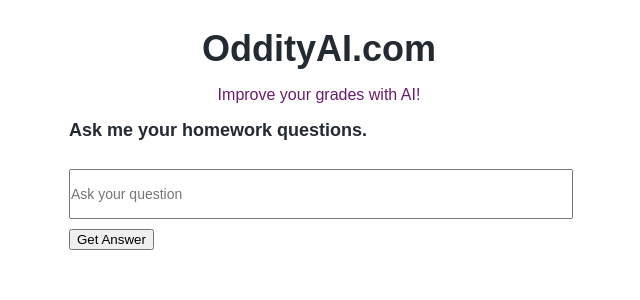
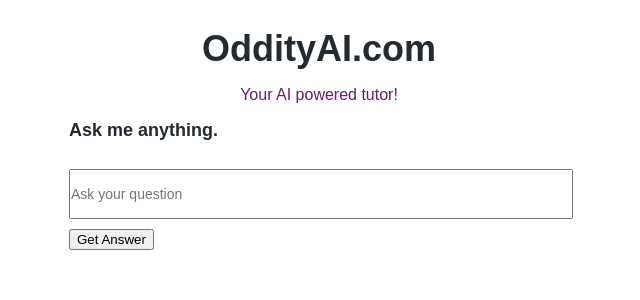
Before and after one commit to oddityai/oddity-front-end, a Next.js app: page / in a window 1280 px wide. Shown: the top 300 px of the page, without its empty margins (321-961 px from the left). Built offline with nearby package versions, Linux system fonts and the light colour scheme; what pdfmake would draw is missing.

Commit message:
update copy

```diff
--- a/pages/index.js
+++ b/pages/index.js
@@ -6,10 +6,8 @@ import pdfMake from "pdfmake/build/pdfmake";
 import pdfFonts from "pdfmake/build/vfs_fonts";
 import htmlToPdfmake from "html-to-pdfmake";
 import { jsPDF } from "jspdf";
-import Loader from "../public/Loader.gif";
-import Loader2 from "../public/Loader.svg";
 import Logo from "../public/logo.png";
-
+import LogRocket from "logrocket";
 pdfMake.vfs = pdfFonts.pdfMake.vfs;
 
 const test = [];
@@ -76,6 +74,19 @@ export default function Home() {
   //   }
   // }, [result]);
 
+  useEffect(() => {
+    if (window.location.href.includes("oddityai")) {
+      LogRocket.init("nzb3qh/oddity-ai");
+      // the below i to identify users when i add auth0
+      // LogRocket.identify("THE_USER_ID_IN_YOUR_APP", {
+      //   name: "James Morrison",
+      //   email: "jamesmorrison@example.com",
+      //   // Add your own custom user variables here, ie:
+      //   subscriptionType: "pro",
+      // });
+    }
+  }, []);
+
   return (
     <div>
       <>
@@ -98,7 +109,7 @@ export default function Home() {
             OddityAI.com
           </h1>
           <p style={{ color: "#6B1B6F" }} id="call-to-action">
-            Improve your grades with AI!
+            Your AI powered tutor!
           </p>
           <div
             clasName="container"
@@ -112,7 +123,7 @@ export default function Home() {
               }}
               id="form-title"
             >
-              Ask me your homework questions.
+              Ask me anything.
             </p>
             {isLoading ? (
               <div style={{ textAlign: "center" }}>
```
